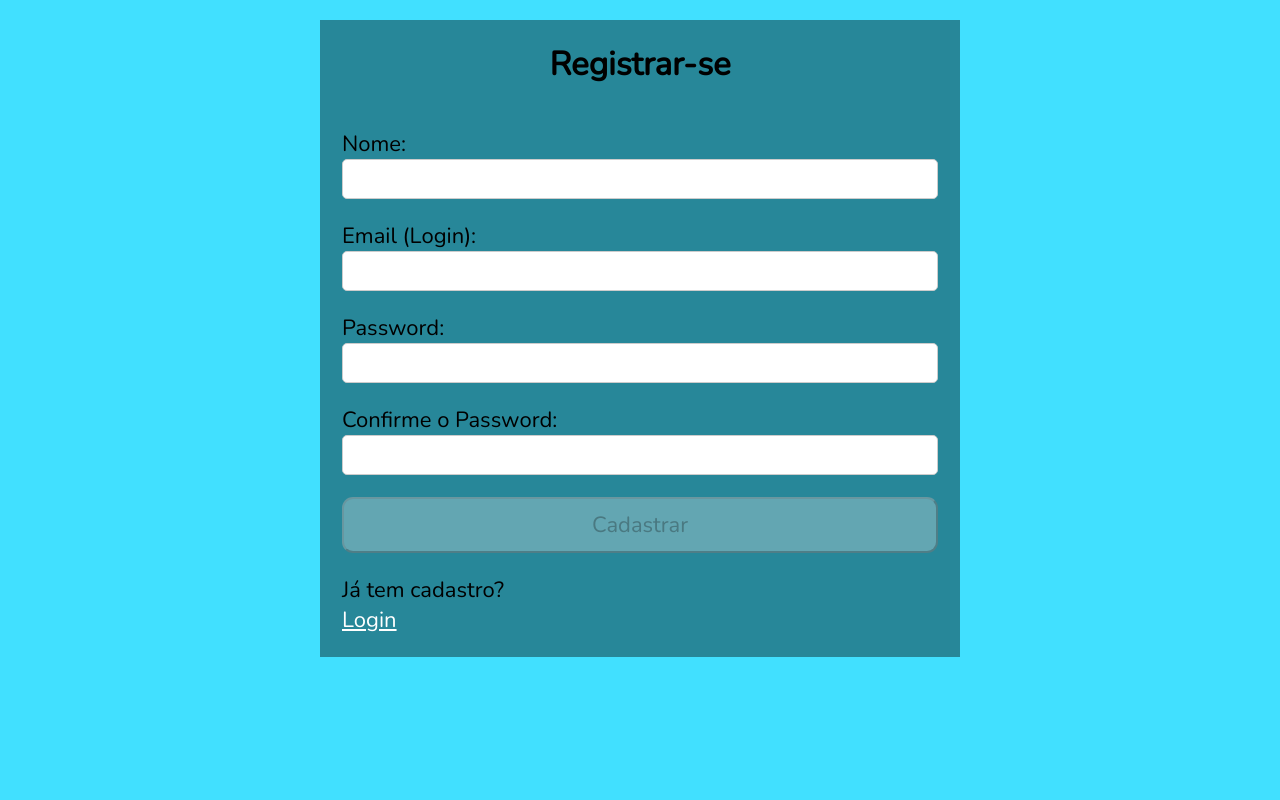
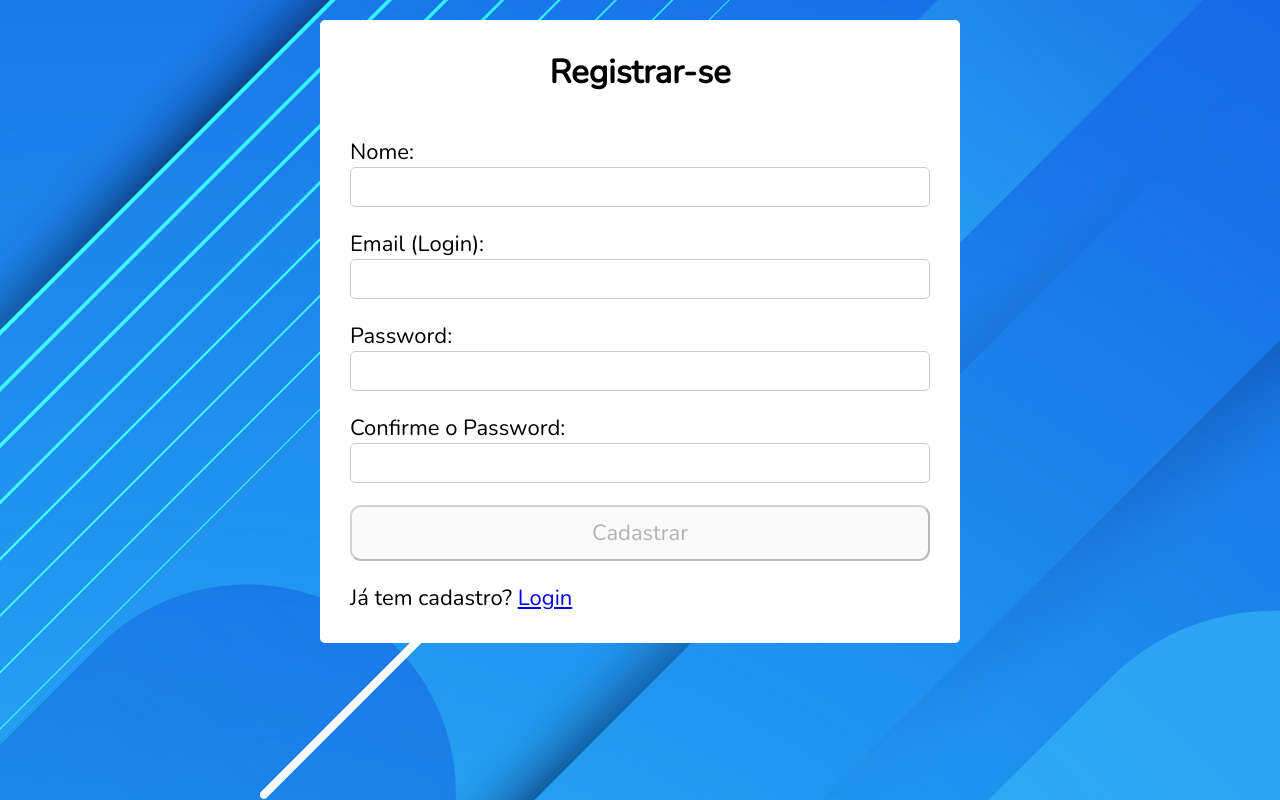
Before and after one commit to thiago-souza-ads/estacaoreact, a React (Create React App) app: page /register in a window 1280 px wide. Built offline with nearby package versions, Linux system fonts and the light colour scheme.

Commit message:
Ajuste de css

```diff
--- a/src/components/Register.js
+++ b/src/components/Register.js
@@ -112,7 +112,7 @@ const Register = () => {
                         </p>
                     </section>
                 ) : (
-                    <section style={{width: "80vh", margin: "0 auto"}}>
+                    <section style={{width: "80vh", margin: "0 auto", borderRadius: "5px", padding: "30px", backgroundColor: "#fff"}}>
                         <p ref={errRef} className={errMsg ? "errmsg" : "offscreen"} aria-live="assertive">{errMsg}</p>
                         <h1 style={{ textAlign: "center"}}>Registrar-se</h1>
                         <form onSubmit={handleSubmit}>
@@ -211,8 +211,7 @@ const Register = () => {
                             <button disabled={!validName || !validEmail || !validPwd || !validConfirmPwd}>Cadastrar</button>
                         </form>
                         <p>
-                            Já tem cadastro?<br />
-                            <span className="line">
+                            Já tem cadastro? <span className="line">
                 <Link to="/">Login</Link>
               </span>
                         </p>
--- a/src/components/login/Login.js
+++ b/src/components/login/Login.js
@@ -106,7 +106,7 @@ const Login = () => {
                         </div>
                         <button>Logar</button>
                         <div className={styles.error}>{errMsg}</div>
-                        <p> Não possui conta ainda? <a href="/register">Cadastre-se</a></p>
+                        <p> Não possui conta ainda? <a href="/register" style={{color: "#fff", textDecoration: "underline"}}>Cadastre-se</a></p>
                     </form>
                 </div>
             </div>
--- a/src/index.css
+++ b/src/index.css
@@ -14,6 +14,7 @@ html {
 
 body {
     min-height: 100vh;
+    background-image: url('./assets/bgestacio.jpg');
 }
 
 .App {
@@ -40,7 +41,7 @@ form {
 }
 
 a, a:visited {
-     color: #ffffff;
+     /*color: #ffffff;*/
  }
 
 input[type="text"],
```
